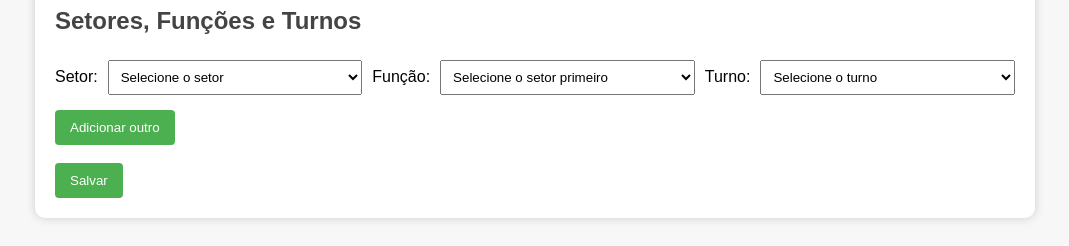
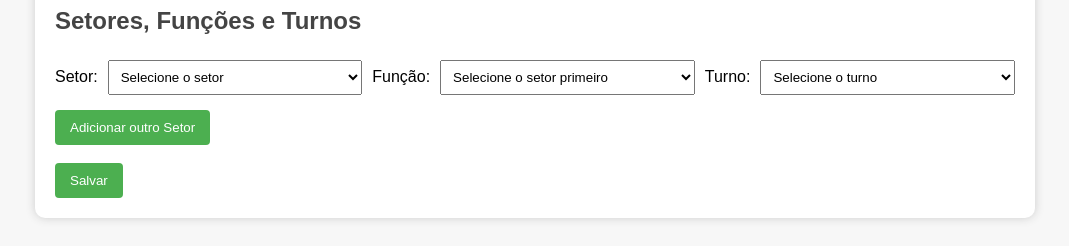
Before and after one commit to rdfranca/centro-espirita-app, a Flask app: page /cadastrar in a window 1280 px wide. Shown: the part 838-1084 px from the top of the page, without its empty margins (105-1174 px from the left). Run offline with Flask 3, Linux system fonts and the light colour scheme; data that the repository does not hold is empty; some libraries are stand-ins or nearby versions.

Commit message:
alteração label adicionar setor

```diff
--- a/templates/cadastrar.html
+++ b/templates/cadastrar.html
@@ -46,7 +46,7 @@
             </select>
         </div>
     </div>
-    <button type="button" class="btn" onclick="adicionarVinculo()">Adicionar outro</button>
+    <button type="button" class="btn" onclick="adicionarVinculo()">Adicionar outro Setor</button>
     <br><br>
     <button type="submit" class="btn">Salvar</button>
 </form>
```
